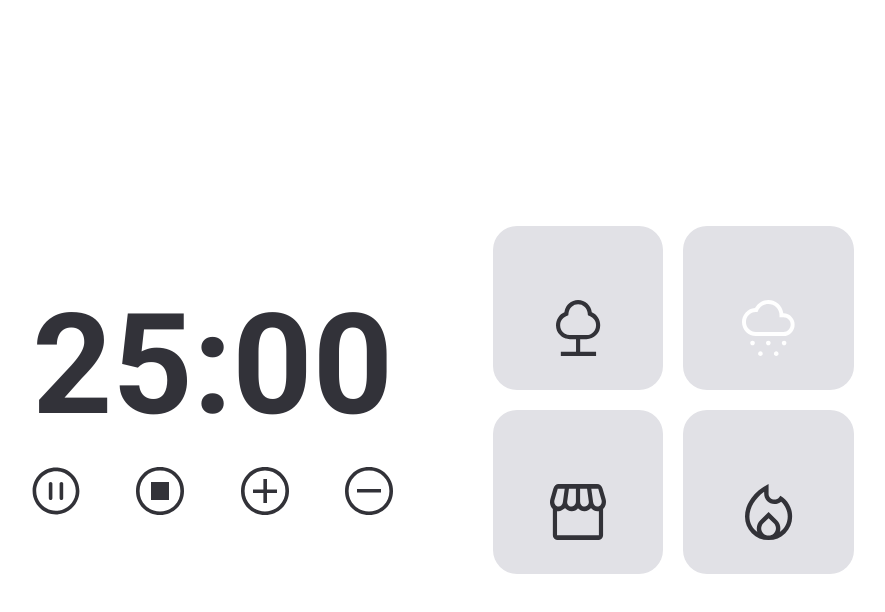
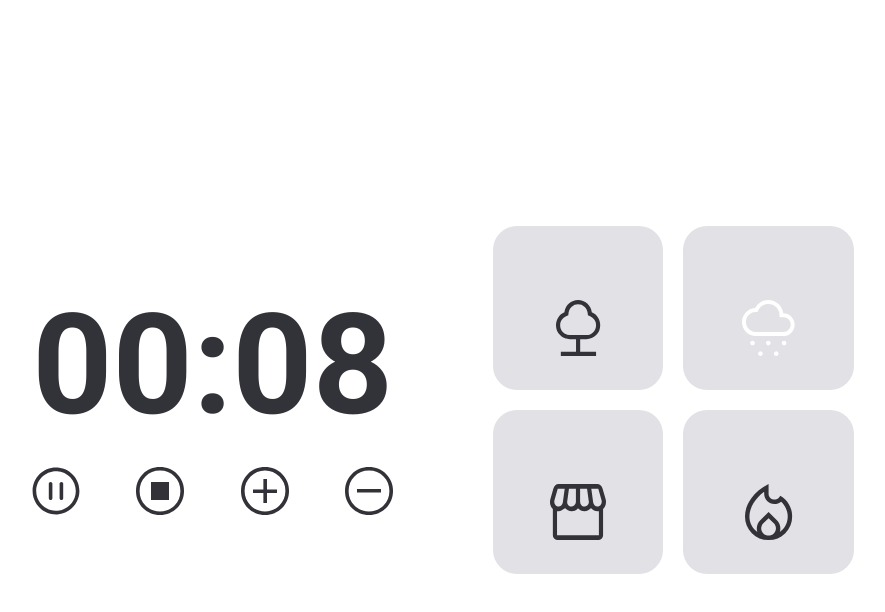
Before and after one commit to MoaraMiranda/focusTimer2.0, a plain HTML site: page index.html in a window 1280 px wide. Both pictures are taken after a click on the button 253 px from the left and 492 px from the top of the page. Shown: the whole page, without its empty margins (197-1082 px from the left). Drawn offline with Linux system fonts and the light colour scheme.

Commit message:
Timer function added

```diff
--- a/index.html
+++ b/index.html
@@ -17,9 +17,9 @@
   <div class="page">
     <section class="timer-controls">
       <div class="timer">
-        <span>25</span>
+        <span class="minutes">00</span>
         <span>:</span>
-        <span>00</span>
+        <span class="seconds">10</span>
       </div>
       <div class="controls">
         <button class="play">
--- a/js/controls.js
+++ b/js/controls.js
@@ -10,13 +10,14 @@ export default function Controls({
     buttonPause.classList.remove("hide");
   }
 
-  function pause() {
+  function pauseOrStop() {
     buttonPlay.classList.remove("hide");
     buttonPause.classList.add("hide");
   }
 
+
   return {
     play,
-    pause,
+    pauseOrStop,
   };
 }
--- a/js/elements.js
+++ b/js/elements.js
@@ -3,6 +3,11 @@ const buttonPause = document.querySelector(".pause");
 const buttonStop = document.querySelector(".stop");
 const buttonTimeUp = document.querySelector(".time-up");
 const buttonTimeDown = document.querySelector(".time-down");
+const minuteDisplay = document.querySelector(".minutes");
+const secondDisplay = document.querySelector(".seconds");
+
+
+
 
 export {
   buttonPlay,
@@ -10,4 +15,6 @@ export {
   buttonStop,
   buttonTimeUp,
   buttonTimeDown,
+  minuteDisplay,
+  secondDisplay,
 };
--- a/js/index.js
+++ b/js/index.js
@@ -1,12 +1,15 @@
-import Controls from "./controls.js"
-
+import Controls from "./controls.js";
 import {
   buttonPlay,
   buttonPause,
   buttonStop,
   buttonTimeUp,
   buttonTimeDown,
+  minuteDisplay,
+  secondDisplay,
 } from "./elements.js";
+
+//Variables for import
 
 const controls = Controls({
   buttonPlay,
@@ -16,15 +19,54 @@ const controls = Controls({
   buttonTimeDown,
 });
 
+const SIXTY_SECONDS = 60;
+const ONE_SECOND = 1;
+const TEN_SECONDS = 10;
+const DEFAULT_MINUTE = "25";
+const DEFAULT_SECOND = "00";
+let timeOut;
 
+function timerStart() {
+  const minutes = minuteDisplay.textContent; // 1
+  const seconds = secondDisplay.textContent; // 10
+
+  const minutesInSeconds = Number(minutes) * SIXTY_SECONDS; // 60
+  const totalTimeInSeconds = minutesInSeconds + Number(seconds); // 60 + 10 =70
+  timeOut = setTimeout(function () {
+    // depois de 1 segundo entra aqui
+
+    const timeInSecondsUpdated = totalTimeInSeconds - ONE_SECOND; // 69
+    const minutesUpdated = Math.floor(timeInSecondsUpdated / SIXTY_SECONDS); //1
+    const secondsUpdated = timeInSecondsUpdated % SIXTY_SECONDS; // 09
+
+    secondDisplay.textContent =
+      secondsUpdated < TEN_SECONDS ? `0${secondsUpdated}` : secondsUpdated;
+    minuteDisplay.textContent =
+      minutesUpdated < TEN_SECONDS ? `0${minutesUpdated}` : minutesUpdated; //se < 10 + 0 na frente
+
+    if (timeInSecondsUpdated > 0) {
+      timerStart();
+    }
+  }, 1000); // passa aqui primeiro
+}
+
+function timerStop() {
+  clearTimeout(timeOut);
+
+}
 
 //events
 
-
 buttonPlay.addEventListener("click", function () {
   controls.play();
+  timerStart();
 });
 
 buttonPause.addEventListener("click", function () {
   controls.pause();
 });
+
+buttonStop.addEventListener("click", function () {
+  controls.pauseOrStop();
+  timerStop();
+});
```
